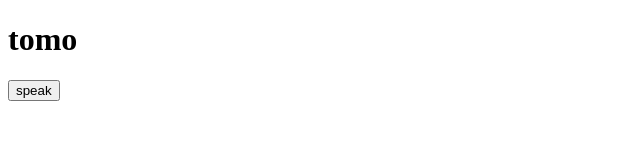
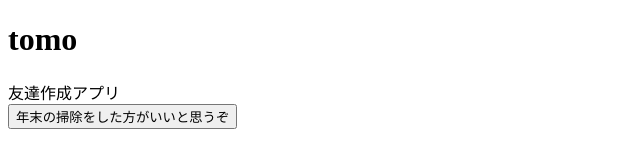
Before and after one commit to harukitosa/tomo, a website: page index.html in a window 1280 px wide. Shown: the whole page, without its empty margins (0-640 px from the left). Drawn offline with Linux system fonts and the light colour scheme.

Commit message:
feat(tomo) hello world

```diff
--- a/index.html
+++ b/index.html
@@ -8,7 +8,10 @@
     </head>
     <body>
         <h1>tomo</h1>
-        <button onClick="speakSwitch();">speak</button>
+        <div>友達作成アプリ</div>
+        <button onClick="speakSwitch();">
+            年末の掃除をした方がいいと思うぞ
+        </button>
     </body>
     <script>
         if ("speechSynthesis" in window) {
```
